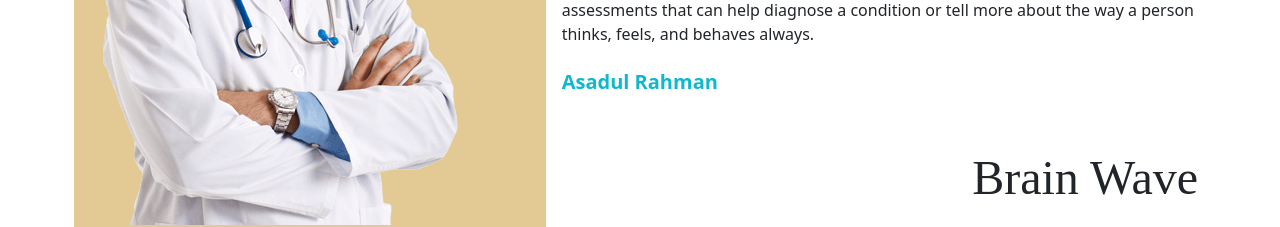
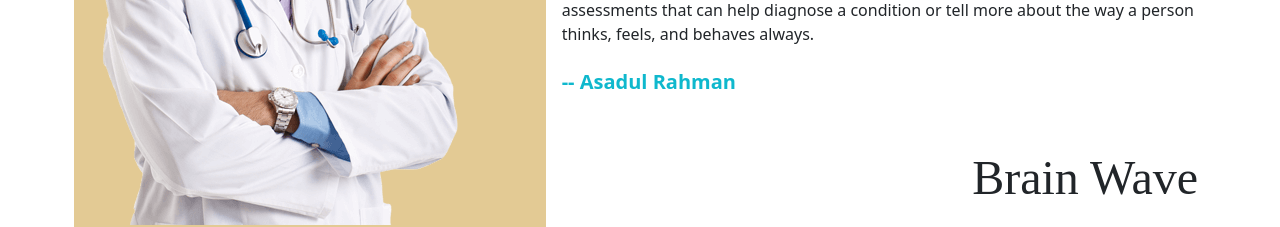
Before and after one commit to asadulR/Brain-Wave-ass-10, a React (Create React App) app: page /about in a window 1280 px wide. Shown: the part 561-788 px from the top of the page. Built offline with nearby package versions, Linux system fonts and the light colour scheme; no server answers; a web font is replaced by a local one.

Commit message:
readme file edit

```diff
--- a/src/Components/Pages/About/About.js
+++ b/src/Components/Pages/About/About.js
@@ -20,7 +20,7 @@ const About = () => {
                         I hope I will be able to  help people to cope with stressful situations, overcome addiction, manage their chronic illnesses,  and tests and assessments that can help diagnose a condition or tell more about the way a person thinks, feels, and behaves always.
                     </p>
 
-                    <h5 className='name mt-4'>Asadul Rahman</h5>
+                    <h5 className='name mt-4'>-- Asadul Rahman</h5>
 
                     <p className='mt-5 fs-brand-name'>Brain Wave</p>
                 </div>
```
Also changed, not shown: 1 other file (tests, documents, lock files or other folders).
